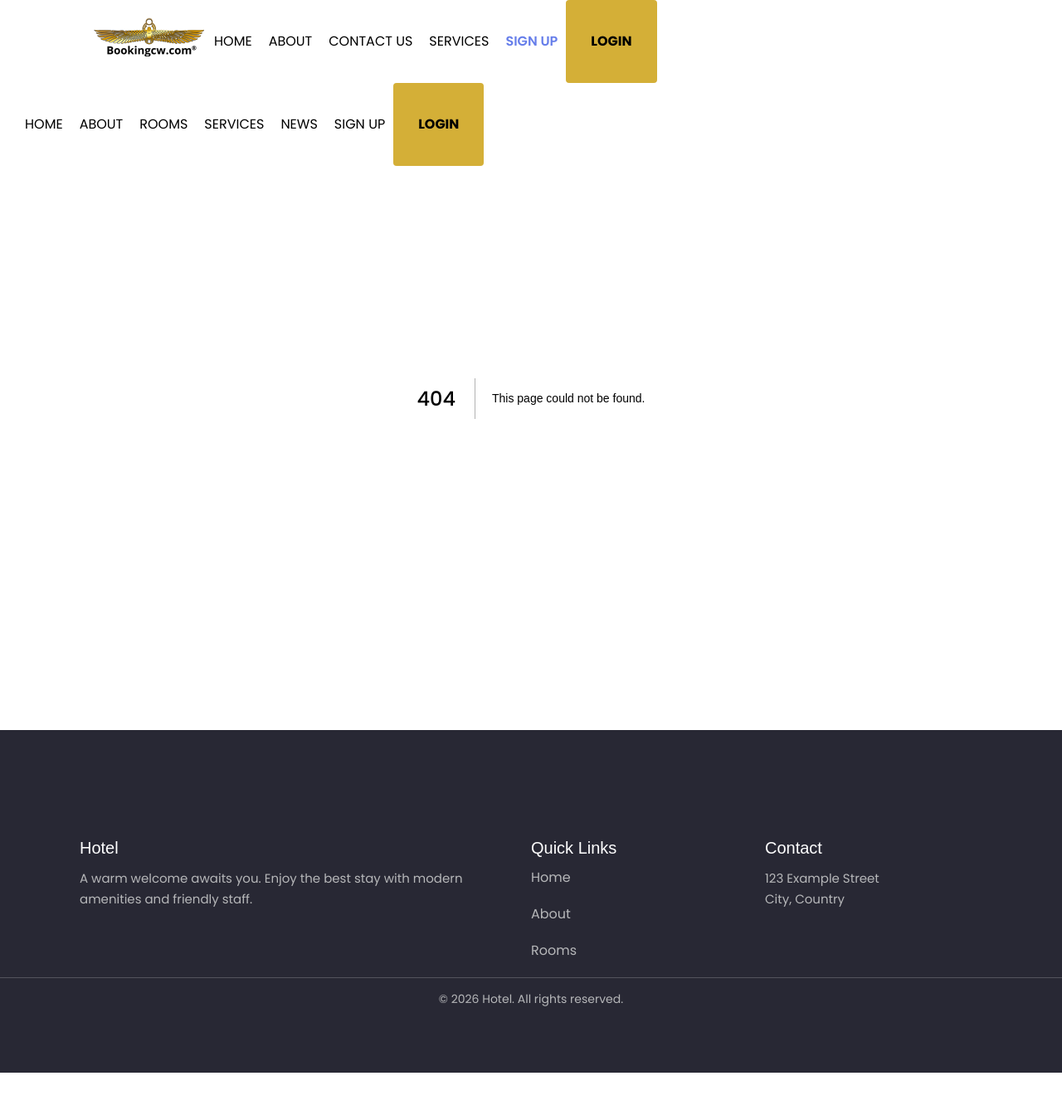
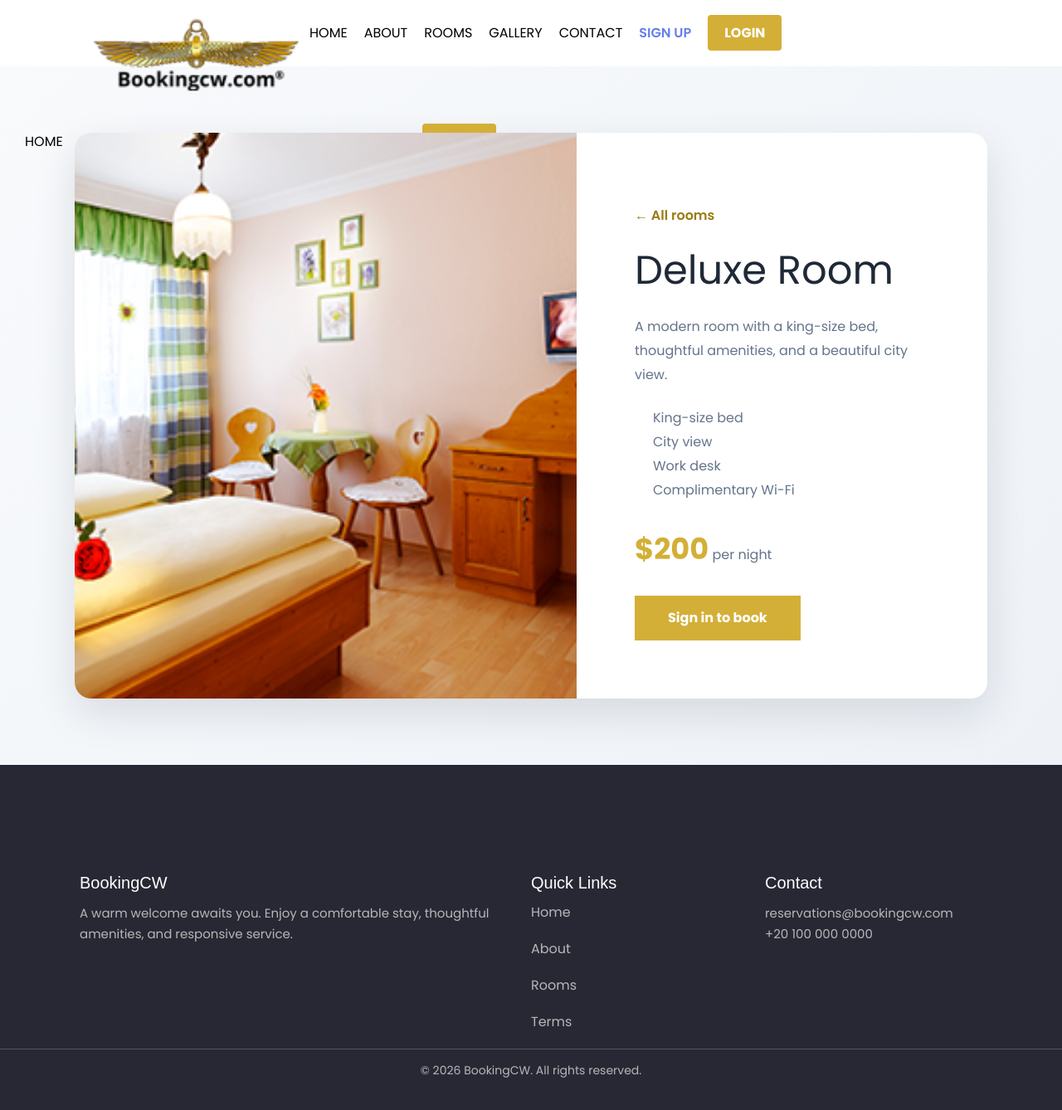
Before and after one commit to samuelhany-cpu/Hotel-Rooms-Reservation, a Next.js app: page /rooms/deluxe-room in a window 1280 px wide. Before the commit this address had no page. Shown: the top 1338 px of the page at 83% size. Before the commit the page ends 1293 px from the top, so only its background shows below. Built offline with nearby package versions, Linux system fonts and the light colour scheme.

Commit message:
Fix site-wide routing and missing pages

```diff
--- /dev/null
+++ b/app/forgot-password/page.tsx
@@ -0,0 +1,37 @@
+'use client';
+
+import Link from 'next/link';
+import { FormEvent, useState } from 'react';
+
+export default function ForgotPasswordPage() {
+  const [sent, setSent] = useState(false);
+  function handleSubmit(event: FormEvent<HTMLFormElement>) {
+    event.preventDefault();
+    setSent(true);
+  }
+
+  return (
+    <main className="content-page">
+      <div className="simple-card">
+        <h1>Reset your password</h1>
+        {sent ? (
+          <div className="status-message" role="status">
+            If an account exists for that email, password-reset instructions will be sent.
+          </div>
+        ) : (
+          <>
+            <p>Enter the email associated with your account.</p>
+            <form className="auth-form" onSubmit={handleSubmit}>
+              <div className="form-group">
+                <label htmlFor="reset-email">Email address</label>
+                <input id="reset-email" name="email" type="email" autoComplete="email" required />
+              </div>
+              <button className="auth-btn" type="submit">Send reset instructions</button>
+            </form>
+          </>
+        )}
+        <Link href="/login" className="back-link">← Back to sign in</Link>
+      </div>
+    </main>
+  );
+}
--- /dev/null
+++ b/app/not-found.tsx
@@ -0,0 +1,14 @@
+import Link from 'next/link';
+
+export default function NotFound() {
+  return (
+    <main className="content-page">
+      <div className="simple-card not-found-card">
+        <p className="eyebrow">404</p>
+        <h1>Page not found</h1>
+        <p>The page you requested does not exist or may have moved.</p>
+        <Link href="/" className="primary-btn page-cta">Return home</Link>
+      </div>
+    </main>
+  );
+}
--- a/app/page.tsx
+++ b/app/page.tsx
@@ -14,7 +14,7 @@ const rooms = [
     description:
       'Our Family Room is the perfect choice for a family vacation. Spacious and comfortable, this room offers ample space for relaxation and quality time together.',
     price: 250,
-    bookingLink: '/room1',
+    bookingLink: '/rooms/family-room',
   },
   {
     id: 2,
@@ -23,7 +23,7 @@ const rooms = [
     description:
       'Our Executive Suite is the epitome of luxury. Spacious accommodations, a separate living area, and breathtaking views create an unforgettable experience.',
     price: 350,
-    bookingLink: '/room2',
+    bookingLink: '/rooms/executive-suite',
   },
   {
     id: 3,
@@ -32,7 +32,7 @@ const rooms = [
     description:
       'Our Deluxe Room offers a luxurious stay with a king-size bed, modern amenities, and a beautiful view of the city skyline.',
     price: 200,
-    bookingLink: '/room3',
+    bookingLink: '/rooms/deluxe-room',
   },
   {
     id: 4,
@@ -41,7 +41,7 @@ const rooms = [
     description:
       'Our Double Room is ideal for a cozy getaway. Features two comfortable beds, a private bathroom, and essential amenities.',
     price: 300,
-    bookingLink: '/room4',
+    bookingLink: '/rooms/double-room',
   },
 ];
 
@@ -118,7 +118,7 @@ export default function Home() {
             <div className="item">
               <Image
                 src="/images/banner-1.png"
-                alt=""
+                alt="BookingCW hotel suite"
                 width={1920}
                 height={1080}
                 priority
@@ -139,7 +139,7 @@ export default function Home() {
             <div id="home" className="item">
               <Image
                 src="/images/banner-2.png"
-                alt=""
+                alt="Luxury hotel room"
                 width={1920}
                 height={1080}
               />
@@ -159,7 +159,7 @@ export default function Home() {
             <div className="item">
               <Image
                 src="/images/banner-3.png"
-                alt=""
+                alt="Premium hotel accommodation"
                 width={1920}
                 height={1080}
               />
@@ -189,11 +189,11 @@ export default function Home() {
             </h1>
           </div>
           <div className="form">
-            <form className="grid">
-              <input type="date" placeholder="Arrival Date" />
-              <input type="date" placeholder="Departure Date" />
-              <input type="number" placeholder="Adults" />
-              <input type="number" placeholder="Children" />
+            <form className="grid" action="/#rooms">
+              <input type="date" name="arrival" aria-label="Arrival date" required />
+              <input type="date" name="departure" aria-label="Departure date" required />
+              <input type="number" name="adults" placeholder="Adults" aria-label="Number of adults" min="1" defaultValue="1" required />
+              <input type="number" name="children" placeholder="Children" aria-label="Number of children" min="0" defaultValue="0" />
               <input type="submit" value="CHECK AVAILABILITY" />
             </form>
           </div>
@@ -295,7 +295,7 @@ export default function Home() {
       </section>
 
       {/* Gallery Section */}
-      <section className="gallery">
+      <section className="gallery" id="gallery">
         <div className="container top">
           <div className="heading">
             <h1>PHOTOS</h1>
--- /dev/null
+++ b/app/rooms/[slug]/page.tsx
@@ -0,0 +1,38 @@
+import Image from 'next/image';
+import Link from 'next/link';
+import { notFound } from 'next/navigation';
+
+const rooms = {
+  'family-room': { title: 'Family Room', image: '/images/room-1.png', price: 250, description: 'A spacious, comfortable room designed for families to relax and spend quality time together.', features: ['Sleeps up to 4 guests', 'Private bathroom', 'Complimentary Wi-Fi', 'Breakfast available'] },
+  'executive-suite': { title: 'Executive Suite', image: '/images/room-2.png', price: 350, description: 'A refined suite with a separate living area, generous space, and memorable views.', features: ['King-size bed', 'Separate living area', 'Premium view', 'Complimentary Wi-Fi'] },
+  'deluxe-room': { title: 'Deluxe Room', image: '/images/room-3.png', price: 200, description: 'A modern room with a king-size bed, thoughtful amenities, and a beautiful city view.', features: ['King-size bed', 'City view', 'Work desk', 'Complimentary Wi-Fi'] },
+  'double-room': { title: 'Double Room', image: '/images/room-4.png', price: 300, description: 'A cozy room with two comfortable beds, a private bathroom, and essential amenities.', features: ['Two beds', 'Private bathroom', 'Climate control', 'Complimentary Wi-Fi'] },
+} as const;
+
+type RoomSlug = keyof typeof rooms;
+
+export function generateStaticParams() {
+  return Object.keys(rooms).map((slug) => ({ slug }));
+}
+
+export default async function RoomPage({ params }: { params: Promise<{ slug: string }> }) {
+  const { slug } = await params;
+  if (!(slug in rooms)) notFound();
+  const room = rooms[slug as RoomSlug];
+
+  return (
+    <main className="content-page room-detail-page">
+      <div className="content-page-inner room-detail">
+        <div className="room-detail-image"><Image src={room.image} alt={room.title} fill priority sizes="(max-width: 900px) 100vw, 50vw" /></div>
+        <div className="room-detail-copy">
+          <Link href="/#rooms" className="back-link">← All rooms</Link>
+          <h1>{room.title}</h1>
+          <p>{room.description}</p>
+          <ul>{room.features.map((feature) => <li key={feature}>{feature}</li>)}</ul>
+          <div className="room-detail-price"><strong>${room.price}</strong> per night</div>
+          <Link href={`/login?next=/rooms/${slug}`} className="primary-btn page-cta">Sign in to book</Link>
+        </div>
+      </div>
+    </main>
+  );
+}
--- a/app/style.css
+++ b/app/style.css
@@ -1666,3 +1666,45 @@ footer label {
 .desktop-nav .signup-link:hover {
   color: #764ba2 !important;
 }
+
+
+/* Shared content and room detail pages */
+.content-page {
+  min-height: 70vh;
+  padding: 80px 20px;
+  background: linear-gradient(135deg, #f8fafc, #eef2f7);
+}
+.content-page-inner, .simple-card {
+  width: min(1100px, 100%);
+  margin: 0 auto;
+}
+.simple-card {
+  max-width: 720px;
+  background: #fff;
+  border-radius: 18px;
+  padding: clamp(28px, 6vw, 56px);
+  box-shadow: 0 18px 50px rgba(15, 23, 42, .1);
+}
+.simple-card h1, .room-detail-copy h1 { color: #1f2937; font-size: clamp(2rem, 5vw, 3rem); margin-bottom: 18px; }
+.simple-card h2 { color: #374151; font-size: 1.3rem; margin: 28px 0 8px; }
+.simple-card p, .room-detail-copy p, .room-detail-copy li { color: #64748b; line-height: 1.8; }
+.back-link { display: inline-block; color: #9a7a12; font-weight: 600; margin: 18px 0; text-decoration: none; }
+.status-message { padding: 18px; margin: 24px 0; border-radius: 10px; background: #ecfdf5; color: #166534; }
+.terms-note { margin-top: 30px; font-size: .9rem; }
+.not-found-card { text-align: center; }
+.eyebrow { color: #D4AF37 !important; font-size: 1.25rem; font-weight: 700; letter-spacing: .2em; }
+.room-detail { display: grid; grid-template-columns: 1.1fr .9fr; background: #fff; border-radius: 20px; overflow: hidden; box-shadow: 0 18px 50px rgba(15, 23, 42, .12); }
+.room-detail-image { position: relative; min-height: 560px; }
+.room-detail-image img { object-fit: cover; }
+.room-detail-copy { padding: clamp(30px, 6vw, 70px); }
+.room-detail-copy ul { margin: 24px 0; padding-left: 22px; list-style: disc; }
+.room-detail-price { margin: 30px 0; color: #64748b; }
+.room-detail-price strong { color: #D4AF37; font-size: 2.2rem; }
+.page-cta { display: inline-block; text-decoration: none; border: 0; }
+footer a { color: inherit; text-decoration: none; }
+footer a:hover { color: #fff; }
+@media (max-width: 800px) {
+  .room-detail { grid-template-columns: 1fr; }
+  .room-detail-image { min-height: 320px; }
+  .content-page { padding: 40px 16px; }
+}
--- /dev/null
+++ b/app/terms/page.tsx
@@ -0,0 +1,22 @@
+import Link from 'next/link';
+
+export default function TermsPage() {
+  return (
+    <main className="content-page">
+      <article className="simple-card legal-copy">
+        <h1>Terms and Conditions</h1>
+        <p>These terms explain the basic conditions for using BookingCW and requesting a reservation.</p>
+        <h2>Reservations</h2>
+        <p>A reservation is confirmed only after availability, pricing, guest details, and payment requirements have been verified.</p>
+        <h2>Changes and cancellations</h2>
+        <p>Change and cancellation conditions may vary by room and rate. The applicable conditions will be shown before a reservation is finalized.</p>
+        <h2>Guest responsibilities</h2>
+        <p>Guests must provide accurate information and follow hotel safety, occupancy, and property policies.</p>
+        <h2>Privacy</h2>
+        <p>Personal information is used only to manage accounts, reservation requests, and service communications.</p>
+        <p className="terms-note">Last updated: November 21, 2026</p>
+        <Link href="/signup" className="back-link">← Return to sign up</Link>
+      </article>
+    </main>
+  );
+}
--- a/components/Footer.tsx
+++ b/components/Footer.tsx
@@ -1,34 +1,28 @@
+import Link from 'next/link';
+
 export default function Footer() {
   return (
-    <footer className="bg-[#282834] text-[#b6b7b9] mt-12">
+    <footer id="contact" className="bg-[#282834] text-[#b6b7b9] mt-12">
       <div className="container mx-auto px-5 py-12 grid grid-cols-3 gap-8">
         <div>
-          <h2 className="text-white text-xl mb-4">Hotel</h2>
-          <p className="text-sm">
-            A warm welcome awaits you. Enjoy the best stay with modern amenities
-            and friendly staff.
-          </p>
+          <h2 className="text-white text-xl mb-4">BookingCW</h2>
+          <p className="text-sm">A warm welcome awaits you. Enjoy a comfortable stay, thoughtful amenities, and responsive service.</p>
         </div>
         <div>
           <h2 className="text-white text-xl mb-4">Quick Links</h2>
           <ul>
-            <li className="mb-2">Home</li>
-            <li className="mb-2">About</li>
-            <li className="mb-2">Rooms</li>
+            <li className="mb-2"><Link href="/">Home</Link></li>
+            <li className="mb-2"><Link href="/#about">About</Link></li>
+            <li className="mb-2"><Link href="/#rooms">Rooms</Link></li>
+            <li className="mb-2"><Link href="/terms">Terms</Link></li>
           </ul>
         </div>
         <div>
           <h2 className="text-white text-xl mb-4">Contact</h2>
-          <p className="text-sm">
-            123 Example Street
-            <br />
-            City, Country
-          </p>
+          <p className="text-sm"><a href="mailto:reservations@bookingcw.com">reservations@bookingcw.com</a><br /><a href="tel:+201000000000">+20 100 000 0000</a></p>
         </div>
       </div>
-      <div className="legal bg-[#1a1a24] py-4 text-center text-sm">
-        © {new Date().getFullYear()} Hotel. All rights reserved.
-      </div>
+      <div className="legal bg-[#1a1a24] py-4 text-center text-sm">© {new Date().getFullYear()} BookingCW. All rights reserved.</div>
     </footer>
   );
 }
--- a/components/Header.tsx
+++ b/components/Header.tsx
@@ -2,106 +2,84 @@
 
 import Image from 'next/image';
 import Link from 'next/link';
-import { useState } from 'react';
+import { useEffect, useState } from 'react';
 import { FaBars, FaTimes } from 'react-icons/fa';
+
+const navItems = [
+  { href: '/', label: 'HOME' },
+  { href: '/#about', label: 'ABOUT' },
+  { href: '/#rooms', label: 'ROOMS' },
+  { href: '/#gallery', label: 'GALLERY' },
+  { href: '/#contact', label: 'CONTACT' },
+];
 
 export default function Header() {
   const [isOpen, setIsOpen] = useState(false);
 
-  const toggleMenu = () => {
-    setIsOpen(!isOpen);
-  };
-
-  const closeMenu = () => {
-    setIsOpen(false);
-  };
+  useEffect(() => {
+    document.body.style.overflow = isOpen ? 'hidden' : '';
+    const closeOnEscape = (event: KeyboardEvent) => {
+      if (event.key === 'Escape') setIsOpen(false);
+    };
+    window.addEventListener('keydown', closeOnEscape);
+    return () => {
+      document.body.style.overflow = '';
+      window.removeEventListener('keydown', closeOnEscape);
+    };
+  }, [isOpen]);
 
   return (
     <header>
       <div className="container flex">
         <div className="logo">
-          <Link href="/">
-            <Image
-              src="/images/logo.png"
-              alt="Logo"
-              width={250}
-              height={90}
-              priority
-              style={{ width: 'auto', height: 'auto' }}
-            />
+          <Link href="/" aria-label="BookingCW home">
+            <Image src="/images/logo.png" alt="BookingCW" width={250} height={90} priority />
           </Link>
         </div>
 
-        <div className="navlinks">
-          {/* desktop fallback - keep markup for SEO */}
+        <nav className="navlinks" aria-label="Main navigation">
           <ul className="desktop-nav" id="navbar">
-            <li>
-              <Link href="/">HOME</Link>
-            </li>
-            <li>
-              <Link href="#about">ABOUT</Link>
-            </li>
-             <li>
-              <Link href="#services">CONTACT US</Link>
-            </li>
-            <li>
-              <Link href="#services">SERVICES</Link>
-            </li>
-            <li>
-              <Link href="/signup" className="signup-link">
-                SIGN UP
-              </Link>
-            </li>
-            <li>
-              <button className="book-button">
-                <Link href="/login">LOGIN</Link>
-              </button>
-            </li>
+            {navItems.map((item) => (
+              <li key={item.href}><Link href={item.href}>{item.label}</Link></li>
+            ))}
+            <li><Link href="/signup" className="signup-link">SIGN UP</Link></li>
+            <li><Link className="book-button" href="/login">LOGIN</Link></li>
           </ul>
 
-          {/* mobile toggle button */}
           <button
+            type="button"
             className="mobile-menu-toggle"
-            onClick={toggleMenu}
-            aria-label="Toggle menu"
+            onClick={() => setIsOpen((open) => !open)}
+            aria-label={isOpen ? 'Close menu' : 'Open menu'}
+            aria-expanded={isOpen}
+            aria-controls="mobile-navigation"
           >
             {isOpen ? <FaTimes /> : <FaBars />}
           </button>
-        </div>
+        </nav>
       </div>
 
-      {/* Mobile overlay panel */}
       <div
         className={`mobile-menu-overlay ${isOpen ? 'active' : ''}`}
-        onClick={closeMenu}
+        onClick={() => setIsOpen(false)}
+        aria-hidden={!isOpen}
       >
-        <div className="mobile-menu-panel" onClick={(e) => e.stopPropagation()}>
+        <nav
+          id="mobile-navigation"
+          className="mobile-menu-panel"
+          aria-label="Mobile navigation"
+          onClick={(event) => event.stopPropagation()}
+        >
           <ul>
-            <li onClick={closeMenu}>
-              <Link href="/">HOME</Link>
-            </li>
-            <li onClick={closeMenu}>
-              <Link href="#about">ABOUT</Link>
-            </li>
-            <li onClick={closeMenu}>
-              <Link href="#rooms">ROOMS</Link>
-            </li>
-            <li onClick={closeMenu}>
-              <Link href="#services">SERVICES</Link>
-            </li>
-            <li onClick={closeMenu}>
-              <Link href="#news">NEWS</Link>
-            </li>
-            <li onClick={closeMenu}>
-              <Link href="/signup">SIGN UP</Link>
-            </li>
-            <li onClick={closeMenu}>
-              <button className="book-button">
-                <Link href="/login">LOGIN</Link>
-              </button>
-            </li>
+            {navItems.map((item) => (
+              <li key={item.href}>
+                <Link href={item.href} onClick={() => setIsOpen(false)}>{item.label}</Link>
+              </li>
+            ))}
+            <li><Link href="/signup" onClick={() => setIsOpen(false)}>SIGN UP</Link></li>
+            <li><Link className="book-button" href="/login" onClick={() => setIsOpen(false)}>LOGIN</Link></li>
           </ul>
-        </div>
+        </nav>
       </div>
     </header>
   );
--- a/components/RoomCard.tsx
+++ b/components/RoomCard.tsx
@@ -1,4 +1,5 @@
 import Image from 'next/image';
+import Link from 'next/link';
 
 interface RoomCardProps {
   image: string;
@@ -9,44 +10,23 @@ interface RoomCardProps {
   bookingLink: string;
 }
 
-export default function RoomCard({
-  image,
-  title,
-  description,
-  price,
-  rating = 5,
-  bookingLink,
-}: RoomCardProps) {
+export default function RoomCard({ image, title, description, price, rating = 5, bookingLink }: RoomCardProps) {
   return (
-    <div className="room-card">
+    <article className="room-card">
       <div className="room-card-image">
-        <Image
-          src={image}
-          alt={title}
-          width={800}
-          height={600}
-          style={{ objectFit: 'cover', width: '100%', height: '100%' }}
-          quality={90}
-        />
+        <Image src={image} alt={title} width={800} height={600} sizes="(max-width: 768px) 100vw, 33vw" quality={90} />
       </div>
       <div className="room-card-content">
         <h2 className="room-card-title">{title}</h2>
-        <div className="room-card-rating">
-          {[...Array(rating)].map((_, index) => (
-            <i key={index} className="fa fa-star"></i>
-          ))}
+        <div className="room-card-rating" aria-label={`${rating} out of 5 stars`}>
+          {[...Array(rating)].map((_, index) => <i key={index} className="fa fa-star" aria-hidden="true" />)}
         </div>
         <p className="room-card-description">{description}</p>
         <div className="room-card-footer">
-          <div className="room-card-price">
-            <span className="price-amount">${price}</span>
-            <span className="price-label">Per Night</span>
-          </div>
-          <a className="room-card-btn" href={bookingLink}>
-            BOOK NOW
-          </a>
+          <div className="room-card-price"><span className="price-amount">${price}</span><span className="price-label">Per Night</span></div>
+          <Link className="room-card-btn" href={bookingLink}>VIEW ROOM</Link>
         </div>
       </div>
-    </div>
+    </article>
   );
 }
```
Also changed, not shown: vercel.json.
